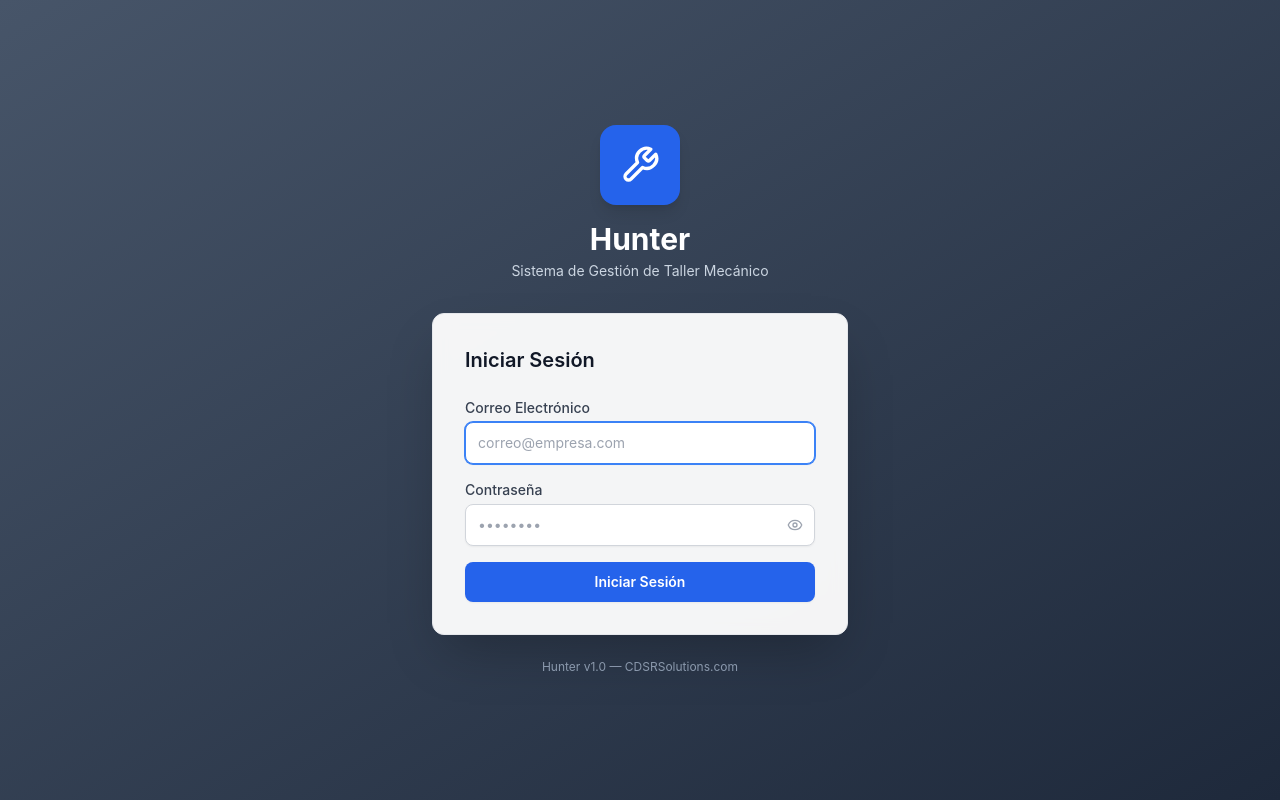
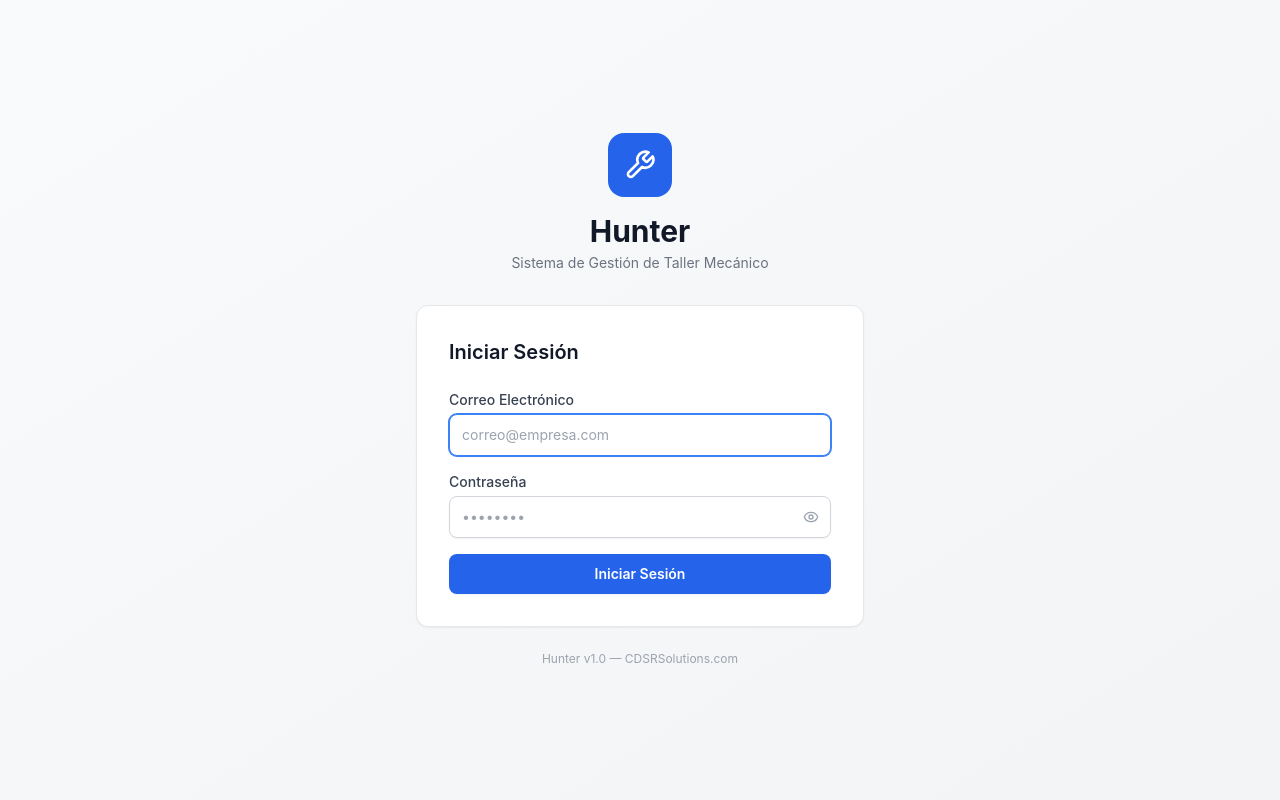
Before and after one commit to Cesars117/Hunter, a Next.js app: page /login in a window 1280 px wide. Built offline with nearby package versions, Linux system fonts and the light colour scheme.

Commit message:
Revert login/sidebar UI to SUPER_ADMIN commit state (38900af)

```diff
--- a/src/app/login/page.tsx
+++ b/src/app/login/page.tsx
@@ -2,7 +2,7 @@
 
 import { useState } from 'react';
 import { useRouter } from 'next/navigation';
-import { Eye, EyeOff, Loader2, Wrench } from 'lucide-react';
+import { Wrench, Eye, EyeOff, Loader2 } from 'lucide-react';
 
 export default function LoginPage() {
   const router = useRouter();
@@ -42,21 +42,21 @@ export default function LoginPage() {
   };
 
   return (
-    <div className="min-h-screen flex items-center justify-center bg-gradient-to-br from-slate-600 to-slate-800">
-      <div className="w-full max-w-md px-4">
+    <div className="min-h-screen flex items-center justify-center bg-gradient-to-br from-gray-50 to-gray-100">
+      <div className="w-full max-w-md">
         {/* Logo */}
         <div className="text-center mb-8">
-          <div className="mx-auto mb-4 flex h-20 w-20 items-center justify-center rounded-2xl bg-blue-600 shadow-lg">
-            <Wrench className="h-10 w-10 text-white" />
+          <div className="inline-flex h-16 w-16 items-center justify-center rounded-2xl bg-brand-600 mb-4">
+            <Wrench className="h-8 w-8 text-white" />
           </div>
-          <h1 className="text-3xl font-bold text-white">Hunter</h1>
-          <p className="mt-1 text-sm text-slate-300">
+          <h1 className="text-3xl font-bold text-gray-900">Hunter</h1>
+          <p className="mt-1 text-sm text-gray-500">
             Sistema de Gestión de Taller Mecánico
           </p>
         </div>
 
         {/* Login Form */}
-        <div className="card p-8 bg-white/95 backdrop-blur shadow-2xl">
+        <div className="card p-8">
           <h2 className="text-xl font-semibold text-gray-900 mb-6">
             Iniciar Sesión
           </h2>
@@ -137,11 +137,9 @@ export default function LoginPage() {
           </form>
         </div>
 
-        <div className="mt-6 text-center">
-          <p className="text-xs text-slate-400">
-            Hunter v1.0 — CDSRSolutions.com
-          </p>
-        </div>
+        <p className="mt-6 text-center text-xs text-gray-400">
+          Hunter v1.0 — CDSRSolutions.com
+        </p>
       </div>
     </div>
   );
--- a/src/components/Sidebar.tsx
+++ b/src/components/Sidebar.tsx
@@ -10,6 +10,7 @@ import {
   FileText,
   Wrench,
   Settings,
+  ClipboardList,
   TrendingUp,
   Building2,
 } from 'lucide-react';
@@ -49,8 +50,8 @@ export default function Sidebar() {
     <aside className="no-print flex w-64 flex-col border-r border-gray-200 bg-white">
       {/* Logo */}
       <div className="flex h-16 items-center gap-3 border-b border-gray-100 px-6">
-        <div className="flex h-10 w-10 items-center justify-center rounded-lg bg-blue-600">
-          <Wrench className="h-6 w-6 text-white" />
+        <div className="flex h-9 w-9 items-center justify-center rounded-lg bg-brand-600">
+          <Wrench className="h-5 w-5 text-white" />
         </div>
         <div>
           <h1 className="text-lg font-bold text-gray-900">Hunter</h1>
@@ -86,8 +87,8 @@ export default function Sidebar() {
       {/* Footer */}
       <div className="border-t border-gray-100 px-4 py-3">
         <div className="flex items-center gap-3">
-          <div className="flex h-9 w-9 items-center justify-center rounded-full bg-gray-100">
-            <Wrench className="h-4 w-4 text-gray-500" />
+          <div className="flex h-8 w-8 items-center justify-center rounded-full bg-brand-100 text-brand-600">
+            <ClipboardList className="h-4 w-4" />
           </div>
           <div>
             <p className="text-xs font-medium text-gray-700">Hunter v1.0</p>
```
